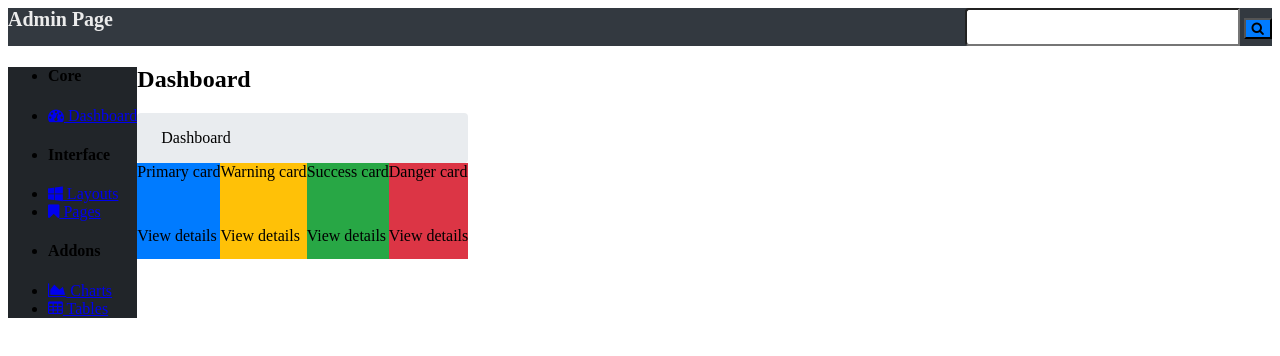
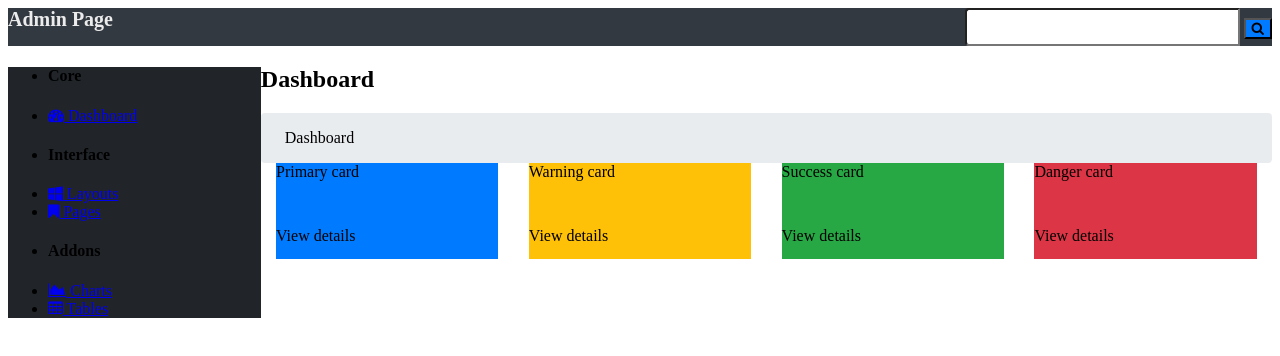
Before and after one commit to Strukturavaltas-03-Frontend-2022/css-projekt-timivarga, a plain HTML site: page index.html in a window 1280 px wide. Drawn offline with Linux system fonts and the light colour scheme.

Commit message:
Add files via upload

```diff
--- a/assets/css/style.css
+++ b/assets/css/style.css
@@ -35,6 +35,14 @@
 
 main{
     display: flex;
+}
+
+aside{
+    flex: 20%;
+}
+
+section{
+    flex: 80%;
 }
 
 .main__nav{
@@ -90,6 +98,13 @@ main{
 
 .main__cards{
     display: flex;
-   /* justify-content: space-around; */
+    justify-content: space-around;
     flex-wrap: wrap;
 }
+
+.main__card{
+    width: 22%;
+    min-width: 200px;
+    padding: 25 px;
+
+}
```
